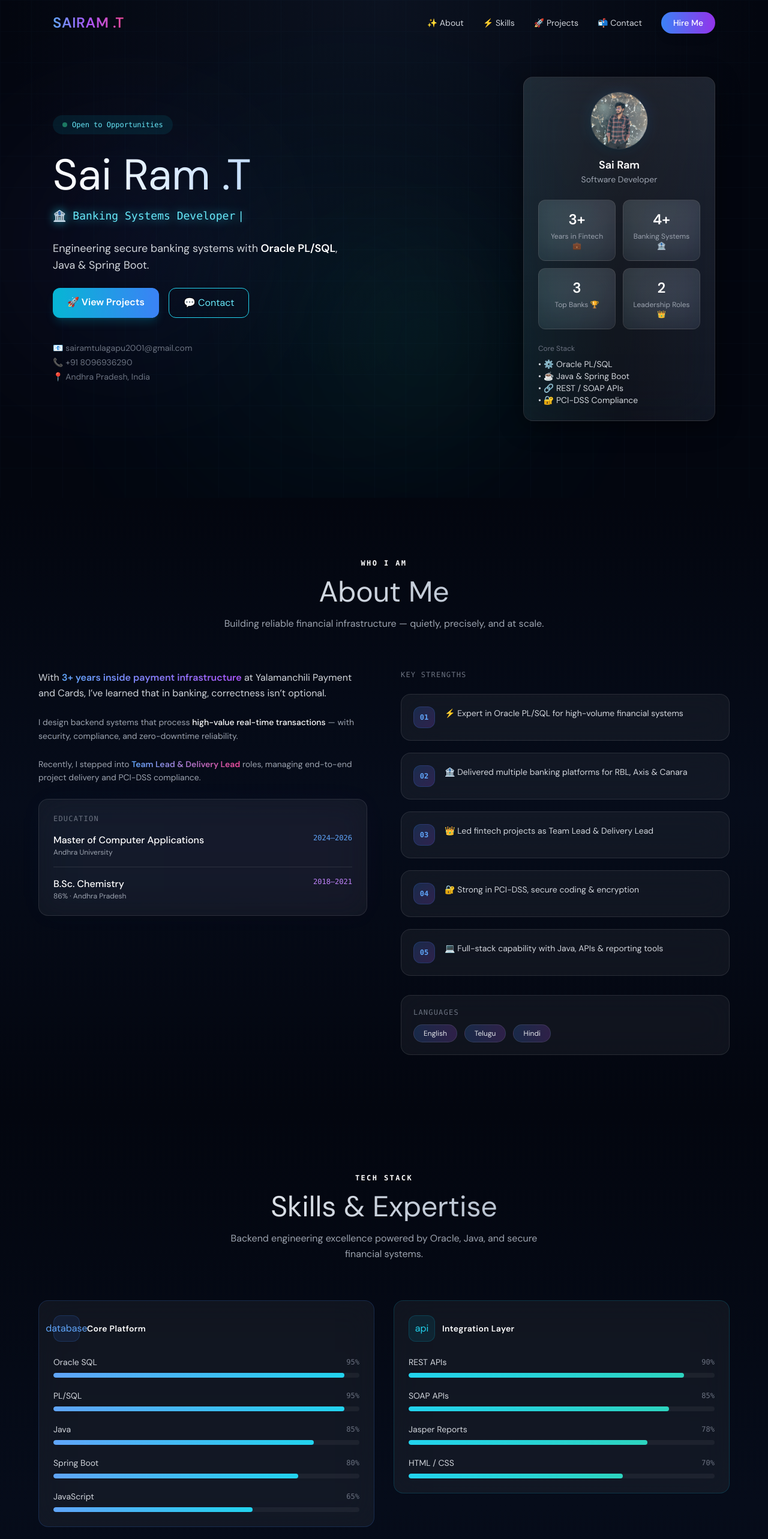
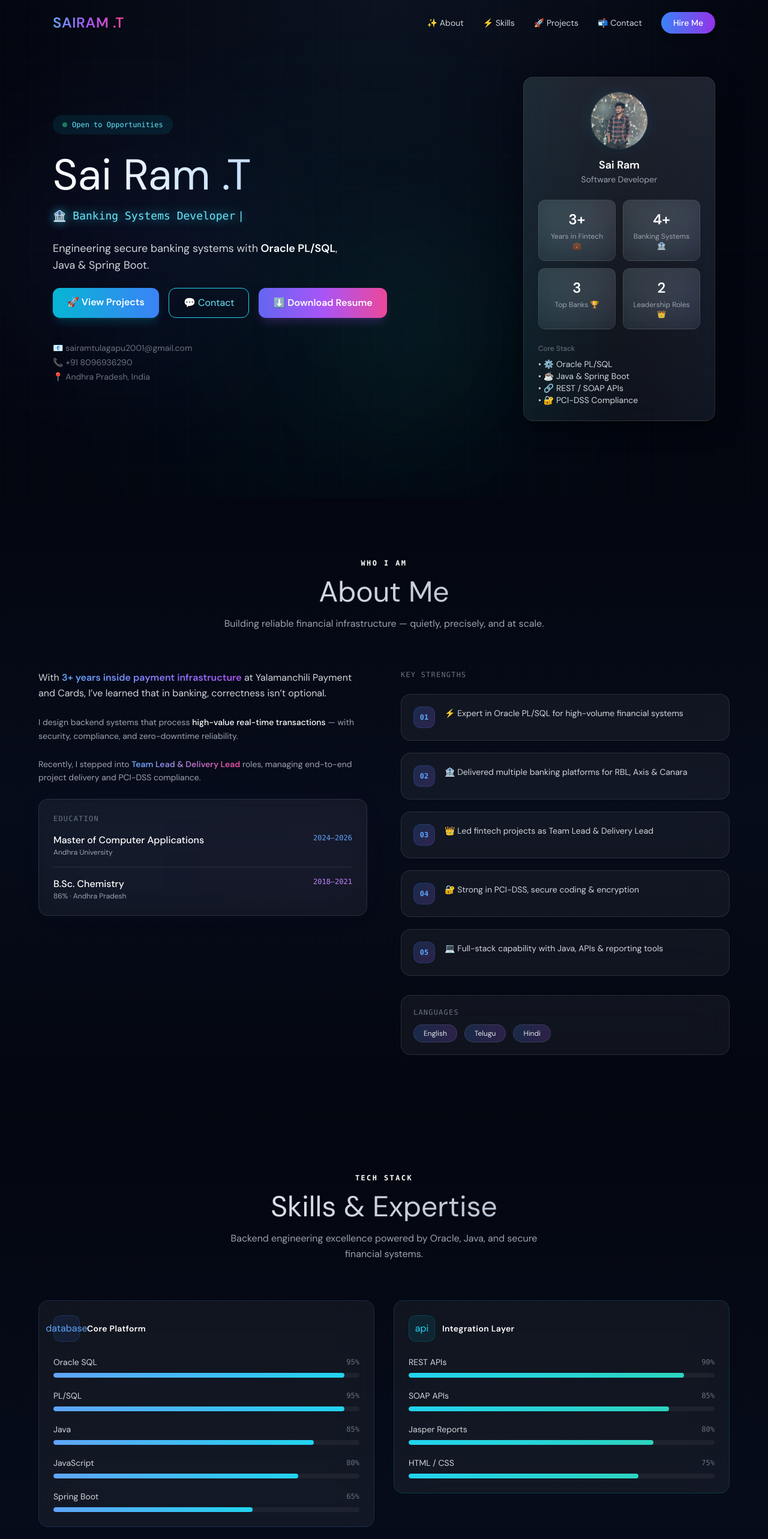
Before and after one commit to BI4143-oracle/portfolio, a React (Vite) app: page / in a window 1280 px wide. Shown: the top 2566 px of the page at 60% size. Built offline with nearby package versions, Linux system fonts and the light colour scheme.

Commit message:
Downoad Resume Chages are added.

```diff
--- a/src/components/sections/Hero.jsx
+++ b/src/components/sections/Hero.jsx
@@ -147,6 +147,21 @@ export default function Hero() {
               >
                 💬 Contact
               </a>
+
+               {/* NEW: Download Resume */}
+              <a
+                href="/Sairam_Developer_Role.pdf"
+                download
+                className="px-6 py-3 rounded-xl
+                bg-gradient-to-r from-indigo-500 via-purple-500 to-pink-500
+                text-white font-semibold
+                shadow-lg shadow-purple-500/20
+                hover:scale-105 hover:shadow-pink-400/40
+                transition flex items-center gap-2"
+              >
+                ⬇️ Download Resume
+              </a>
+
             </div>
 
             {/* Contact */}
--- a/src/data/portfolioData.js
+++ b/src/data/portfolioData.js
@@ -35,8 +35,8 @@ export const SKILL_GROUPS = [
       { name: "Oracle SQL", level: 95 },
       { name: "PL/SQL", level: 95 },
       { name: "Java", level: 85 },
-      { name: "Spring Boot", level: 80 },
-      { name: "JavaScript", level: 65 },
+      { name: "JavaScript", level: 80 },
+      { name: "Spring Boot", level: 65 },
     ],
   },
   {
@@ -46,8 +46,8 @@ export const SKILL_GROUPS = [
     skills: [
       { name: "REST APIs", level: 90 },
       { name: "SOAP APIs", level: 85 },
-      { name: "Jasper Reports", level: 78 },
-      { name: "HTML / CSS", level: 70 },
+      { name: "Jasper Reports", level: 80 },
+      { name: "HTML / CSS", level: 75 },
     ],
   },
   {
@@ -67,7 +67,7 @@ export const SKILL_GROUPS = [
     color: "violet",
     skills: [
       { name: "Git", level: 85 },
-      { name: "Linux / Ubuntu", level: 75 },
+      { name: "Linux / Ubuntu", level: 85 },
       { name: "IntelliJ IDEA", level: 88 },
       { name: "Postman", level: 85 },
     ],
```
Also changed, not shown: 2 other files (tests, documents, lock files or other folders).
